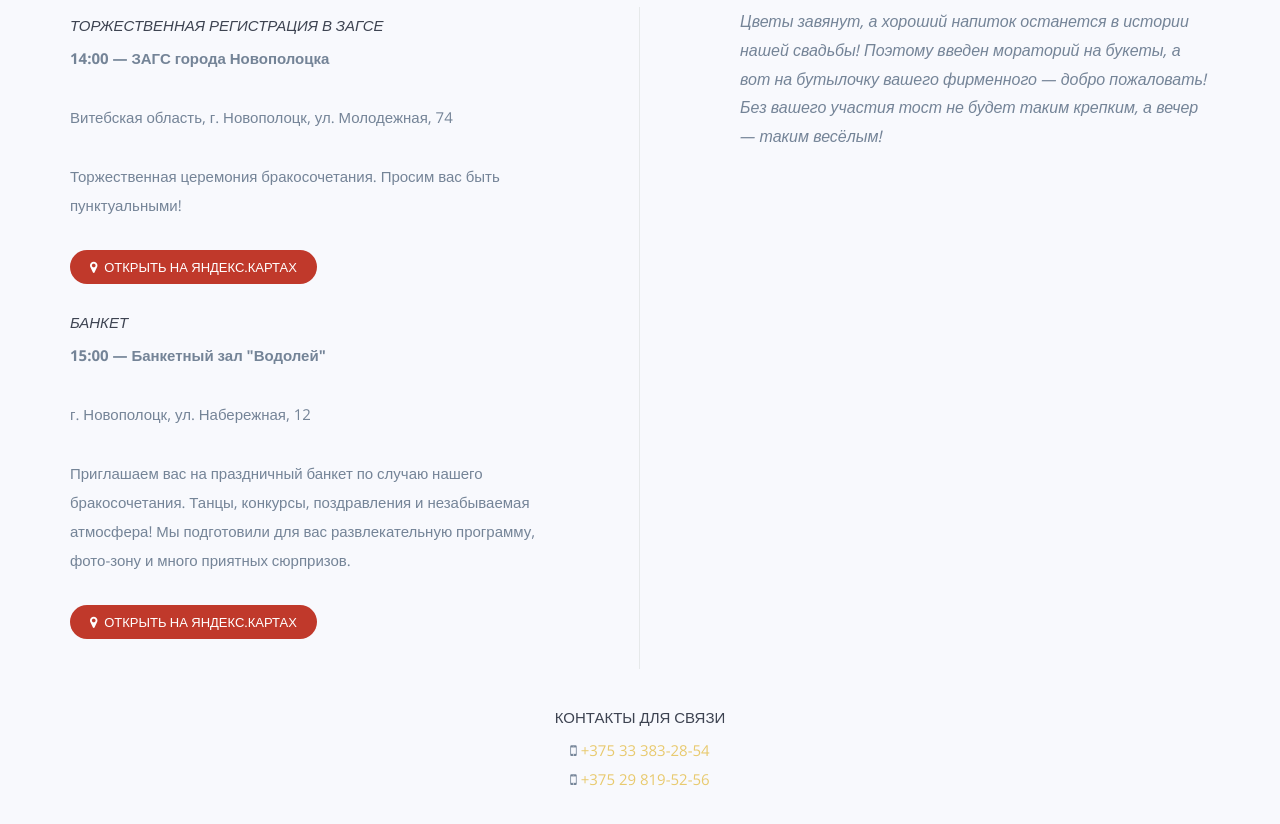
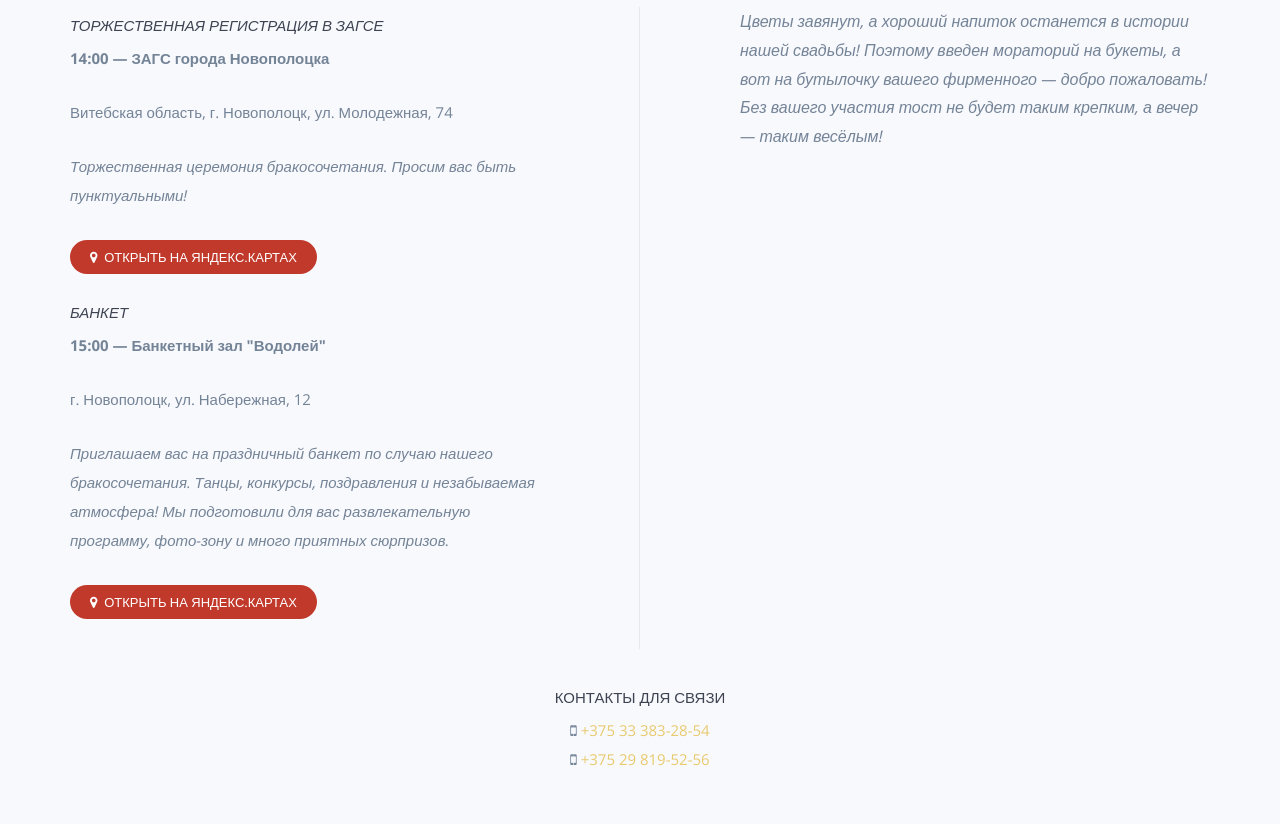
Before and after one commit to FSGAP/wedding, a website: page index.html in a window 1280 px wide. Shown: the part 1070-1894 px from the top of the page. Drawn offline with nearby package versions, Linux system fonts and the light colour scheme; files whose address does not match are found by name.

Commit message:
Обновление дизайна

```diff
--- a/index.html
+++ b/index.html
@@ -134,11 +134,11 @@
             <div class="col-md-6 col-sm-12 col-xs-12 leftcol">
                 <div class="wp3">
                     <h5 style="font-style: italic;">Торжественная регистрация в ЗАГСе</h5>
-                    <p><strong>14:00 — ЗАГС города Новополоцка</strong></p>
-                    <p>
+                    <p style="margin-bottom: 5px;"><strong>14:00 — ЗАГС города Новополоцка</strong></p>
+                    <p style="margin-bottom: 5px;">
                         Витебская область, г. Новополоцк, ул. Молодежная, 74
                     </p>
-                    <p>Торжественная церемония бракосочетания. Просим вас быть пунктуальными!</p>
+                    <p style="font-style: italic; margin-bottom: 5px;">Торжественная церемония бракосочетания. Просим вас быть пунктуальными!</p>
                     <p style="margin-top: 10px;">
                         <a href="https://yandex.by/maps/-/CTvnvZmn" target="_blank" class="btn btn-accent btn-small" style="background: #c0392b; color: #fff; border: none; padding: 8px 20px; border-radius: 30px; text-decoration: none; display: inline-block;">
                             <i class="fa fa-map-marker"></i>&nbsp; Открыть на Яндекс.Картах
@@ -147,14 +147,12 @@
                 </div>
                 <div class="wp5">
                     <h5 style="font-style: italic;">Банкет</h5>
-                    <p><strong>15:00 — Банкетный зал "Водолей"</strong></p>
-                    <p>
+                    <p style="margin-bottom: 5px;"><strong>15:00 — Банкетный зал "Водолей"</strong></p>
+                    <p style="margin-bottom: 5px;">
                         г. Новополоцк, ул. Набережная, 12
                     </p>
-                    <p>
-                        Приглашаем вас на праздничный банкет по случаю нашего бракосочетания.
-                        Танцы, конкурсы, поздравления и незабываемая атмосфера!
-                        Мы подготовили для вас развлекательную программу, фото-зону и много приятных сюрпризов.
+                    <p style="font-style: italic; margin-bottom: 5px;">
+                        Приглашаем вас на праздничный банкет по случаю нашего бракосочетания. Танцы, конкурсы, поздравления и незабываемая атмосфера! Мы подготовили для вас развлекательную программу, фото-зону и много приятных сюрпризов.
                     </p>
                     <p style="margin-top: 10px;">
                         <a href="https://yandex.by/maps/-/CTvnrOOb" target="_blank" class="btn btn-accent btn-small" style="background: #c0392b; color: #fff; border: none; padding: 8px 20px; border-radius: 30px; text-decoration: none; display: inline-block;">
```
